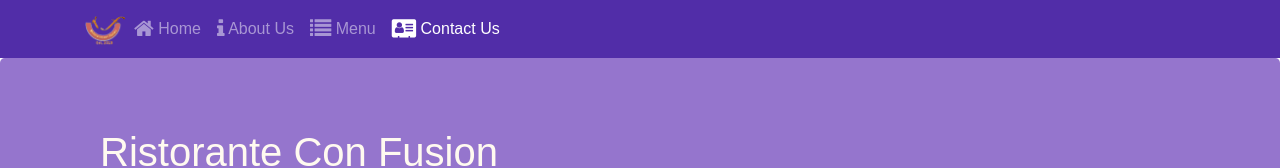
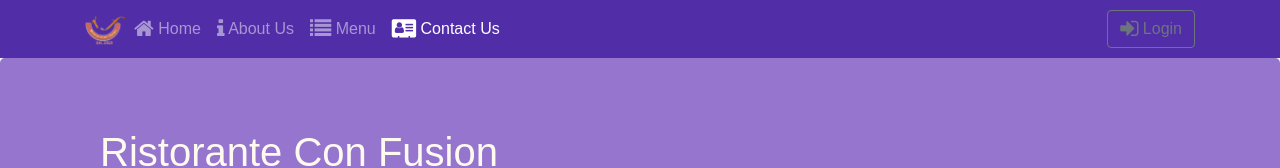
Before and after one commit to Royk8/RistoranteConfusion, a React (Create React App) app: page /contactus in a window 1280 px wide. Shown: the top 168 px of the page. Built offline with nearby package versions, Linux system fonts and the light colour scheme.

Commit message:
Uncontrolled Forms

```diff
--- a/src/components/HeaderComponent.js
+++ b/src/components/HeaderComponent.js
@@ -1,5 +1,6 @@
 import React, {Component} from 'react';
-import { Jumbotron, Navbar, NavbarBrand, Nav, NavbarToggler, Collapse, NavItem } from 'reactstrap';
+import { Jumbotron, Navbar, NavbarBrand, Nav, NavbarToggler, Collapse, NavItem,
+    Button, ModalHeader, Modal, ModalBody, Form, FormGroup, Label, Input } from 'reactstrap';
 import {NavLink} from 'react-router-dom';
 
 class Header extends Component{
@@ -8,15 +9,31 @@
         super(props);
 
         this.state = {
-            isNavOpen: false
+            isNavOpen: false,
+            isModalOpen: false
         };
-        this.toggleNav = this.toggleNav.bind(this)
+        this.toggleNav = this.toggleNav.bind(this);
+        this.toggleModal = this.toggleModal.bind(this);
+        this.handleLogin = this.handleLogin.bind(this);
     }
 
     toggleNav() {
         this.setState({
             isNavOpen: !this.state.isNavOpen
         });
+    }
+
+    toggleModal(){
+        this.setState({
+            isModalOpen: !this.state.isModalOpen
+        });
+    }
+
+    handleLogin(event) {
+        this.toggleModal();
+        alert("Username: " + this.username.value + " Password: " + this.password.value
+            + " Remember: " + this.remember.checked);
+        event.preventDefault();
     }
 
     render() {
@@ -52,6 +69,13 @@
                                     </NavLink>
                                 </NavItem>
                             </Nav>
+                            <Nav className="ml-auto" navbar>
+                                <NavItem>
+                                    <Button outline onClick={this.toggleModal}>
+                                        <span className="fa fa-sign-in fa-lg"></span> Login
+                                    </Button>
+                                </NavItem>
+                            </Nav>
                         </Collapse>
                     </div>
                 </Navbar>
@@ -65,6 +89,28 @@
                         </div>
                     </div>
                 </Jumbotron>
+                <Modal isOpen={this.state.isModalOpen} toggle={this.toggleModal}>
+                    <ModalHeader toggle={this.toggleModal}>Login</ModalHeader>
+                    <ModalBody>
+                        <Form onSubmit={this.handleLogin}>
+                            <FormGroup>
+                                <Label htmlFor="username">Username</Label>
+                                <Input type="text" id='username' name='username' innerRef={(input) => this.username = input } />
+                            </FormGroup>
+                            <FormGroup>
+                                <Label htmlFor="password">Password</Label>
+                                <Input type="password" id='password' name='password' innerRef={(input) => this.password = input } />
+                            </FormGroup>
+                            <FormGroup check>
+                                <Label check>
+                                    <Input type="checkbox" name='remember' innerRef={(input) => this.remember = input }/>
+                                    Remember me
+                                </Label>
+                            </FormGroup>
+                            <Button type='submit' value="submit" color="primary">Login</Button>
+                        </Form>
+                    </ModalBody>
+                </Modal>
             </React.Fragment>
         )
     }
```
